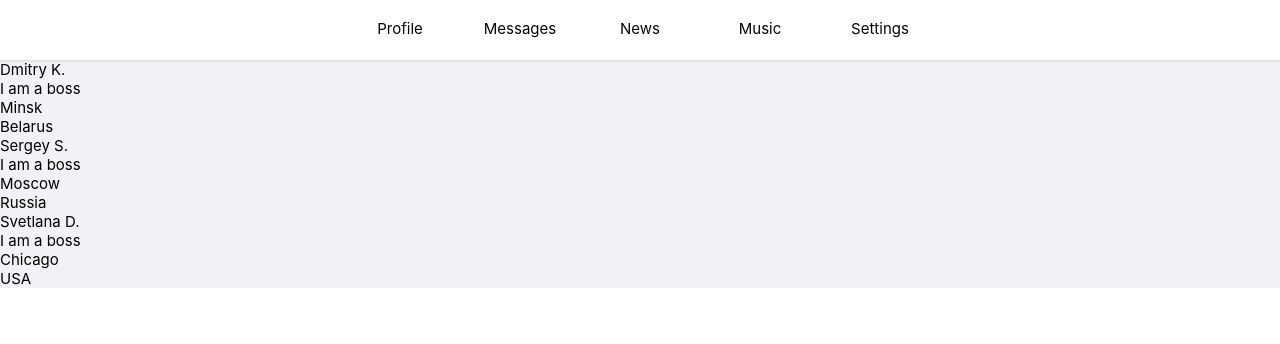
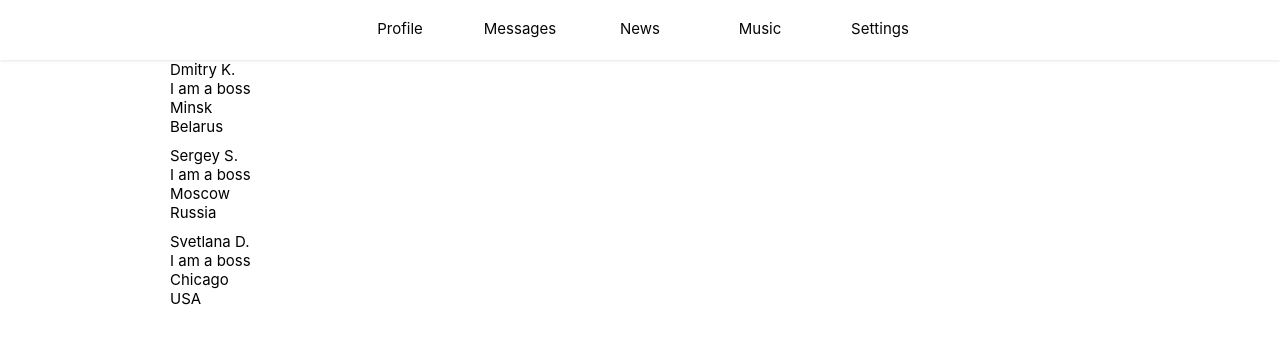
Before and after one commit to lendmid/myfacebook, a React (Create React App) app: page /users in a window 1280 px wide. Shown: the top 344 px of the page. Built offline with nearby package versions, Linux system fonts and the light colour scheme.

Commit message:
changed some style

```diff
--- a/src/App.css
+++ b/src/App.css
@@ -1,6 +1,6 @@
 .app-wrapper {
   display: grid;
-  background-color: #F0F2F5;
+  background-color: #fff;
   grid-template: 60px 1fr / 1fr 940px 1fr;
   height: 100%;
 }
--- a/src/components/Profile/Posts/Post.module.css
+++ b/src/components/Profile/Posts/Post.module.css
@@ -4,7 +4,7 @@
     justify-self: stretch;
     padding: 15px;
     margin-bottom: 15px;
-    box-shadow: 0px 1px 3px 0px rgba(0, 0, 0, 0.1);
+    box-shadow: 0 1px 3px 0 rgba(0, 0, 0, 0.1);
     background-color: white;
     border: 1px solid #DCDEE1;
     border-radius: 8px;
--- a/src/components/Profile/Profile.module.css
+++ b/src/components/Profile/Profile.module.css
@@ -2,6 +2,7 @@
     grid-column: 1 / -1;
     display: grid;
     grid-template: 510px 1fr / 1fr 940px 1fr;
+    background-color: #F0F2F5;
 }
 
 .profile_information {
--- a/src/components/Users/User/User.jsx
+++ b/src/components/Users/User/User.jsx
@@ -4,7 +4,7 @@ import s from './User.module.css';
 const User = (props) => {
     debugger
     return (
-        <div>
+        <div className={s.user}>
             <div className={s.fullName}>{props.fullName}</div>
             <div className={s.followed}>{props.followed}</div>
             <div className={s.status}>{props.status}</div>
--- a/src/components/Users/User/User.module.css
+++ b/src/components/Users/User/User.module.css
@@ -0,0 +1,4 @@
+.user {
+    /*grid-column: 2 / 2;*/
+    margin-bottom: 10px;
+}
--- a/src/components/Users/Users.jsx
+++ b/src/components/Users/Users.jsx
@@ -1,10 +1,11 @@
 import React from 'react';
+import s from './Users.module.css';
 
 
 const Users = (props) => {
     debugger
     return (
-        <div>
+        <div className={s.users}>
             {props.users}
         </div>
     )
--- a/src/components/Users/Users.module.css
+++ b/src/components/Users/Users.module.css
@@ -0,0 +1,6 @@
+.users{
+    /*display: grid;*/
+    /*grid-template-columns: 1fr 3fr 1fr;*/
+    /*grid-gap: 15px;*/
+    grid-column: 2 / 2;
+}
```
